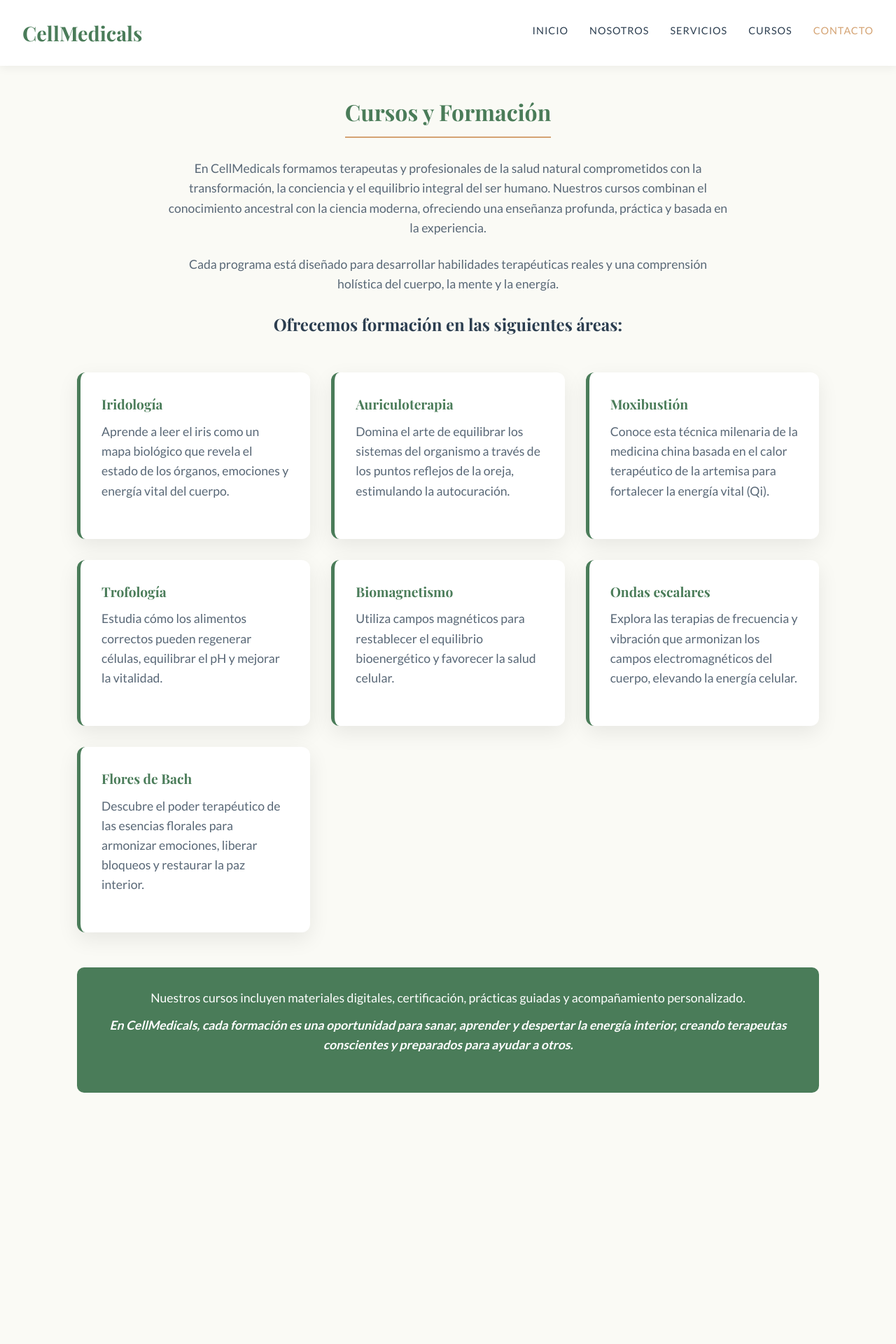
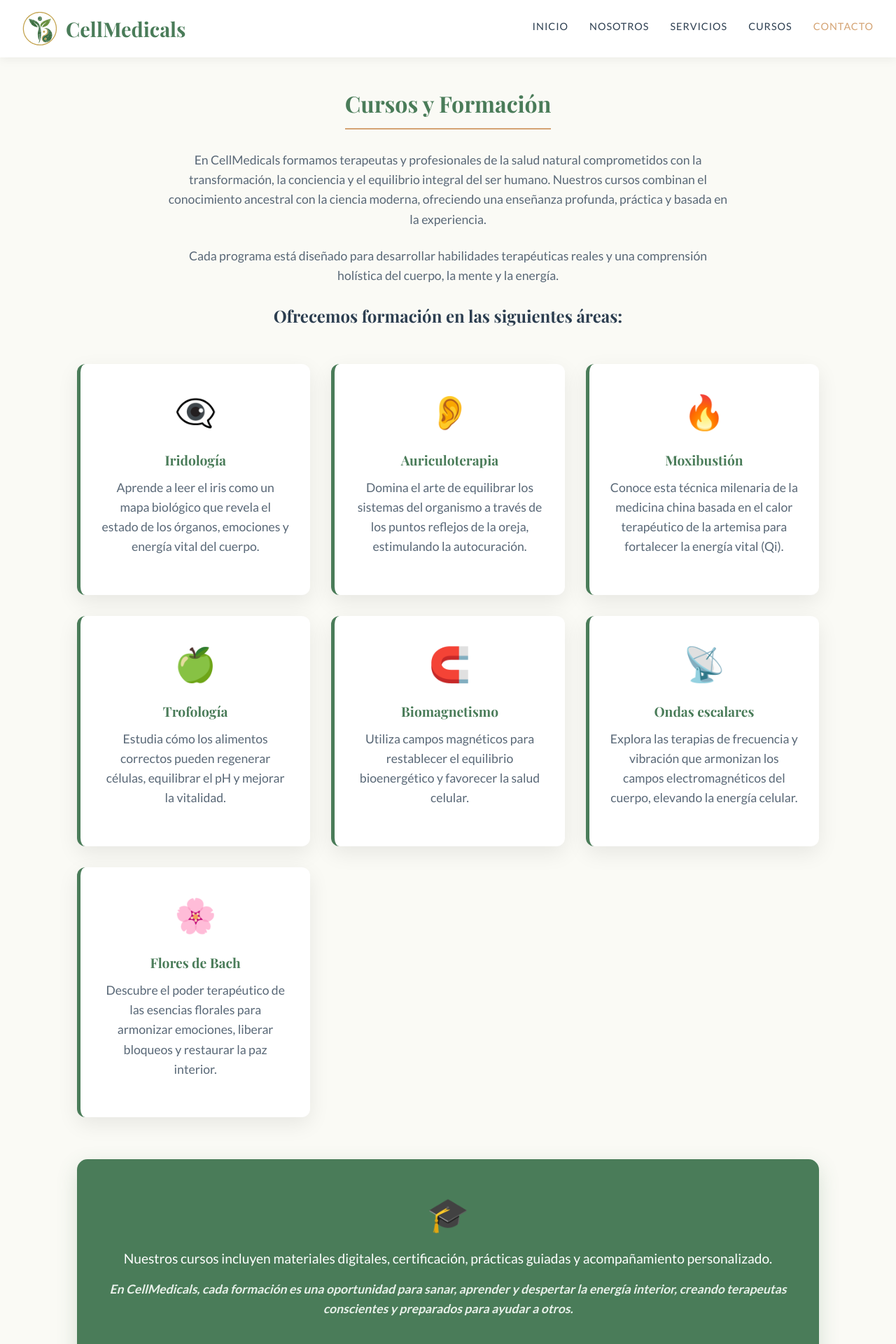
Before and after one commit to Admin-Cellmedicals/cmwebsite, a React (Create React App) app: page /cursos in a window 1280 px wide. Shown: the top 1920 px of the page at 70% size. Before the commit the page ends 1601 px from the top, so only its background shows below. Built offline with nearby package versions, Linux system fonts and the light colour scheme.

Commit message:
Logo arreglado y optimizado, adicional a modificación de todo el tema de diseño

```diff
--- a/src/App.js
+++ b/src/App.js
@@ -10,12 +10,29 @@ import Servicios from './components/Servicios';
 import Cursos from './components/Cursos';
 
 // --- Página de Inicio (Home) ---
-// Esta es la portada nueva. Ya no dice "En construcción", sino que da la bienvenida.
 const Home = () => {
   return (
-    <div style={{ textAlign: 'center', padding: '80px 20px', maxWidth: '900px', margin: '0 auto' }}>
-      <h1 style={{fontSize: '3rem', marginBottom: '20px', color: '#4A7C59'}}>Bienvenido a CellMedicals</h1>
-      <p style={{fontSize: '1.3rem', color: '#586776', lineHeight: '1.8', marginBottom: '40px'}}>
+    <div style={{ textAlign: 'center', padding: '40px 20px', maxWidth: '1000px', margin: '0 auto' }}>
+
+      {/* --- IMAGEN HERO HOME --- */}
+      <img
+        src="https://images.unsplash.com/photo-1518531933037-91b2f5f229cc?auto=format&fit=crop&q=80&w=1200"
+        alt="Naturaleza y Bienestar"
+        style={{
+          width: '100%',
+          height: '350px', // Altura ideal para una portada
+          objectFit: 'cover', // Asegura que la foto no se estire ni deforme
+          borderRadius: '20px', // Bordes redondeados elegantes
+          boxShadow: '0 15px 30px rgba(74, 124, 89, 0.15)', // Sombra verde muy suave
+          marginBottom: '40px'
+        }}
+      />
+
+      <h1 style={{fontSize: '3rem', marginBottom: '20px', color: '#4A7C59', fontFamily: '"Playfair Display", serif'}}>
+        Bienvenido a CellMedicals
+      </h1>
+
+      <p style={{fontSize: '1.3rem', color: '#586776', lineHeight: '1.8', marginBottom: '40px', maxWidth: '800px', margin: '0 auto 40px auto'}}>
         Restauramos el equilibrio natural del cuerpo combinando sabiduría ancestral y medicina moderna para devolverle su energía vital.
       </p>
 
@@ -28,17 +45,69 @@ const Home = () => {
   );
 };
 
-// --- Página de Contacto Simple ---
+// --- Página de Contacto MEJORADA ---
 const Contacto = () => (
-    <div className="page-container" style={{textAlign: 'center'}}>
+    <div className="page-container" style={{textAlign: 'center', maxWidth: '800px', margin: '0 auto'}}>
         <h2>Contacto</h2>
-        <p>Estamos listos para acompañarte en tu proceso de sanación.</p>
-        <p style={{marginTop: '20px', fontSize: '1.2rem'}}>
-            Escríbenos a: <br/>
-            <a href="mailto:contacto@cellmedicals.com" style={{color: '#4A7C59', fontWeight: 'bold', textDecoration: 'none'}}>
-                contacto@cellmedicals.com
-            </a>
-        </p>
+
+        {/* --- NUEVA IMAGEN DE CABECERA CONTACTO --- */}
+        <div style={{
+            marginBottom: '30px',
+            borderRadius: '15px',
+            overflow: 'hidden', // Para que la imagen respete las esquinas redondeadas
+            boxShadow: '0 10px 25px rgba(0,0,0,0.1)'
+        }}>
+            <img
+                src="https://images.unsplash.com/photo-1488998427799-e3362cec87c3?q=80&w=1170&auto=format&fit=crop"
+                alt="Agenda y planificación"
+                style={{
+                    width: '100%',
+                    height: '300px',
+                    objectFit: 'cover',
+                    display: 'block' // <-- ¡ESTA LÍNEA SOLUCIONA EL PROBLEMA!
+                }}
+            />
+        </div>
+
+        {/* --- Tarjeta de Información de Contacto --- */}
+        <div style={{
+            backgroundColor: 'white',
+            padding: '50px 30px',
+            borderRadius: '15px',
+            border: '1px solid #E9F1EA' // Un borde sutil con el color secundario
+        }}>
+            <p style={{fontSize: '1.3rem', marginBottom: '30px', color: '#586776', lineHeight: '1.6'}}>
+                Estamos listos para acompañarte en tu proceso de sanación y responder todas tus dudas para encontrar el mejor camino para ti.
+            </p>
+
+            {/* Separador visual */}
+            <hr style={{border: '0', borderTop: '1px solid #eee', margin: '30px auto', maxWidth: '60%'}} />
+
+            <p style={{fontSize: '1.1rem', color: '#586776', marginBottom: '15px'}}>
+                Escríbenos directamente para agendar tu cita:
+            </p>
+
+            {/* Enlace de correo destacado con efecto hover */}
+            <p style={{marginTop: '10px', fontSize: '1.5rem'}}>
+                <a href="mailto:contacto@cellmedicals.com"
+                   style={{
+                       color: '#4A7C59',
+                       fontWeight: 'bold',
+                       textDecoration: 'none',
+                       display: 'flex',
+                       alignItems: 'center',
+                       justifyContent: 'center',
+                       gap: '10px',
+                       transition: 'transform 0.2s',
+                       display: 'inline-flex'
+                   }}
+                   onMouseOver={(e) => e.currentTarget.style.transform = 'scale(1.05)'}
+                   onMouseOut={(e) => e.currentTarget.style.transform = 'scale(1)'}
+                >
+                    <span style={{fontSize: '2rem'}}>✉️</span> contacto@cellmedicals.com
+                </a>
+            </p>
+        </div>
     </div>
 );
 
@@ -48,7 +117,6 @@ function App() {
     <Router>
       <Navbar />
       <Routes>
-        {/* Aquí definimos las rutas usando los archivos nuevos */}
         <Route path="/" element={<Home />} />
         <Route path="/nosotros" element={<SobreNosotros />} />
         <Route path="/servicios" element={<Servicios />} />
--- a/src/components/Cursos.js
+++ b/src/components/Cursos.js
@@ -1,6 +1,13 @@
 import React from 'react';
 
 const Cursos = () => {
+  // Estilo para los iconos (igual que en Servicios para mantener consistencia)
+  const iconStyle = {
+    fontSize: '3rem',
+    marginBottom: '15px',
+    display: 'block'
+  };
+
   return (
     <div className="page-container">
       <div style={{textAlign: 'center', maxWidth: '800px', margin: '0 auto 50px auto'}}>
@@ -17,46 +24,58 @@ const Cursos = () => {
 
       <div className="course-list">
 
-        <div className="card">
+        <div className="card" style={{textAlign: 'center'}}>
+          <span style={iconStyle}>👁️‍🗨️</span>
           <strong>Iridología</strong>
           <p>Aprende a leer el iris como un mapa biológico que revela el estado de los órganos, emociones y energía vital del cuerpo.</p>
         </div>
 
-        <div className="card">
+        <div className="card" style={{textAlign: 'center'}}>
+          <span style={iconStyle}>👂</span>
           <strong>Auriculoterapia</strong>
           <p>Domina el arte de equilibrar los sistemas del organismo a través de los puntos reflejos de la oreja, estimulando la autocuración.</p>
         </div>
 
-        <div className="card">
+        <div className="card" style={{textAlign: 'center'}}>
+          <span style={iconStyle}>🔥</span>
           <strong>Moxibustión</strong>
           <p>Conoce esta técnica milenaria de la medicina china basada en el calor terapéutico de la artemisa para fortalecer la energía vital (Qi).</p>
         </div>
 
-        <div className="card">
+        <div className="card" style={{textAlign: 'center'}}>
+          <span style={iconStyle}>🍏</span>
           <strong>Trofología</strong>
           <p>Estudia cómo los alimentos correctos pueden regenerar células, equilibrar el pH y mejorar la vitalidad.</p>
         </div>
 
-        <div className="card">
+        <div className="card" style={{textAlign: 'center'}}>
+          <span style={iconStyle}>🧲</span>
           <strong>Biomagnetismo</strong>
           <p>Utiliza campos magnéticos para restablecer el equilibrio bioenergético y favorecer la salud celular.</p>
         </div>
 
-        <div className="card">
+        <div className="card" style={{textAlign: 'center'}}>
+          <span style={iconStyle}>📡</span>
           <strong>Ondas escalares</strong>
           <p>Explora las terapias de frecuencia y vibración que armonizan los campos electromagnéticos del cuerpo, elevando la energía celular.</p>
         </div>
 
-        <div className="card">
+        <div className="card" style={{textAlign: 'center'}}>
+          <span style={iconStyle}>🌸</span>
           <strong>Flores de Bach</strong>
           <p>Descubre el poder terapéutico de las esencias florales para armonizar emociones, liberar bloqueos y restaurar la paz interior.</p>
         </div>
 
       </div>
 
-      <div style={{backgroundColor: '#4A7C59', color: 'white', padding: '30px', borderRadius: '10px', marginTop: '50px', textAlign: 'center'}}>
-        <p style={{color: 'white', marginBottom: '10px'}}>Nuestros cursos incluyen materiales digitales, certificación, prácticas guiadas y acompañamiento personalizado.</p>
-        <p style={{color: 'white', fontStyle: 'italic', fontWeight: 'bold'}}>En CellMedicals, cada formación es una oportunidad para sanar, aprender y despertar la energía interior, creando terapeutas conscientes y preparados para ayudar a otros.</p>
+      <div style={{backgroundColor: '#4A7C59', color: 'white', padding: '40px', borderRadius: '15px', marginTop: '60px', textAlign: 'center', boxShadow: '0 10px 30px rgba(74, 124, 89, 0.2)'}}>
+        <span style={{fontSize: '3rem', display: 'block', marginBottom: '10px'}}>🎓</span>
+        <p style={{color: 'white', marginBottom: '15px', fontSize: '1.2rem'}}>
+            Nuestros cursos incluyen materiales digitales, certificación, prácticas guiadas y acompañamiento personalizado.
+        </p>
+        <p style={{color: '#E9F1EA', fontStyle: 'italic', fontWeight: 'bold'}}>
+            En CellMedicals, cada formación es una oportunidad para sanar, aprender y despertar la energía interior, creando terapeutas conscientes y preparados para ayudar a otros.
+        </p>
       </div>
     </div>
   );
--- a/src/components/Navbar.js
+++ b/src/components/Navbar.js
@@ -1,6 +1,8 @@
 import React from 'react';
 import { Link } from 'react-router-dom';
 import '../App.css';
+// Importamos el logo (Asegúrate de haber limpiado el archivo SVG)
+import logo from '../assets/logo.svg';
 
 function Navbar() {
   const styles = {
@@ -8,24 +10,36 @@ function Navbar() {
       display: 'flex',
       justifyContent: 'space-between',
       alignItems: 'center',
-      padding: '1.5rem 2rem',
+      padding: '1rem 2rem',
       backgroundColor: '#fff',
       boxShadow: '0 4px 12px rgba(0,0,0,0.05)',
       position: 'sticky',
       top: 0,
       zIndex: 1000
     },
-    logo: {
+    brandContainer: {
+      display: 'flex',
+      alignItems: 'center',
+      gap: '12px',
+      textDecoration: 'none'
+    },
+    logoImg: {
+      height: '50px',
+      width: 'auto'
+    },
+    brandText: {
       fontSize: '1.8rem',
       fontWeight: '700',
       color: '#4A7C59',
-      textDecoration: 'none',
-      fontFamily: '"Playfair Display", serif'
+      fontFamily: '"Playfair Display", serif',
+      lineHeight: 1
     },
     menu: {
       display: 'flex',
       gap: '30px',
-      listStyle: 'none'
+      listStyle: 'none',
+      margin: 0,
+      padding: 0
     },
     link: {
       textDecoration: 'none',
@@ -34,13 +48,17 @@ function Navbar() {
       transition: 'color 0.3s',
       textTransform: 'uppercase',
       letterSpacing: '1px',
-      fontSize: '0.9rem' // Dejamos solo este, borramos el repetido
+      fontSize: '0.9rem'
     }
   };
 
   return (
     <nav style={styles.nav}>
-      <Link to="/" style={styles.logo}>CellMedicals</Link>
+      {/* Enlace al Home que contiene Logo + Texto */}
+      <Link to="/" style={styles.brandContainer}>
+        <img src={logo} alt="Logo CellMedicals" style={styles.logoImg} />
+        <span style={styles.brandText}>CellMedicals</span>
+      </Link>
 
       <ul style={styles.menu}>
         <li><Link to="/" style={styles.link}>Inicio</Link></li>
--- a/src/components/Servicios.js
+++ b/src/components/Servicios.js
@@ -1,6 +1,13 @@
 import React from 'react';
 
 const Servicios = () => {
+  // Estilo para los iconos de las tarjetas
+  const iconStyle = {
+    fontSize: '3rem', // Tamaño grande
+    marginBottom: '15px',
+    display: 'block'
+  };
+
   return (
     <div className="page-container">
       <div style={{textAlign: 'center', maxWidth: '800px', margin: '0 auto 50px auto'}}>
@@ -15,52 +22,61 @@ const Servicios = () => {
 
       <div className="service-list">
 
-        <div className="card">
+        <div className="card" style={{textAlign: 'center'}}>
+          <span style={iconStyle}>👁️</span>
           <strong>Iridología</strong>
           <p>Analizamos el iris para identificar desequilibrios internos, deficiencias o sobrecargas orgánicas, orientando tratamientos personalizados.</p>
         </div>
 
-        <div className="card">
+        <div className="card" style={{textAlign: 'center'}}>
+          <span style={iconStyle}>🥗</span>
           <strong>Trofología</strong>
           <p>Enseñamos cómo combinar los alimentos de forma correcta para regenerar células, equilibrar el pH y potenciar la energía vital.</p>
         </div>
 
-        <div className="card">
+        <div className="card" style={{textAlign: 'center'}}>
+          <span style={iconStyle}>👂</span>
           <strong>Auriculoterapia</strong>
           <p>Estimulamos puntos reflejos en la oreja para equilibrar órganos, emociones y sistemas corporales, ayudando en el control del dolor, ansiedad y peso corporal.</p>
         </div>
 
-        <div className="card">
+        <div className="card" style={{textAlign: 'center'}}>
+          <span style={iconStyle}>💆‍♂️</span>
           <strong>Terapia quiropráctica</strong>
           <p>Corregimos desalineaciones vertebrales y bloqueos energéticos que afectan al sistema nervioso y al flujo vital.</p>
         </div>
 
-        <div className="card">
+        <div className="card" style={{textAlign: 'center'}}>
+          <span style={iconStyle}>☯️</span>
           <strong>Medicina China Tradicional</strong>
           <p>Aplicamos principios milenarios que incluyen:</p>
-          <ul className="bullet-list">
+          <ul className="bullet-list" style={{textAlign: 'left'}}>
             <li><strong>Acupuntura:</strong> para armonizar la energía vital o Qi a través de puntos específicos.</li>
             <li><strong>Moxibustión:</strong> mediante calor terapéutico que activa la circulación energética.</li>
             <li><strong>Digitopresión y Shiatsu:</strong> técnicas manuales que liberan tensiones y estimulan el flujo natural de energía.</li>
           </ul>
         </div>
 
-        <div className="card">
+        <div className="card" style={{textAlign: 'center'}}>
+          <span style={iconStyle}>🌿</span>
           <strong>Medicina Homeostática</strong>
           <p>Utilizamos terapias biológicas y naturales para ayudar al cuerpo a recuperar su equilibrio interno y funcional.</p>
         </div>
 
-        <div className="card">
+        <div className="card" style={{textAlign: 'center'}}>
+          <span style={iconStyle}>🏺</span>
           <strong>Terapia de Ventosas (Cupping)</strong>
           <p>Promovemos la desintoxicación y la circulación sanguínea mediante succión controlada.</p>
         </div>
 
-        <div className="card">
+        <div className="card" style={{textAlign: 'center'}}>
+          <span style={iconStyle}>🧲</span>
           <strong>Terapia con Imanes (Biomagnetismo)</strong>
           <p>Equilibramos los campos magnéticos del cuerpo para neutralizar desequilibrios y mejorar la salud celular.</p>
         </div>
 
-        <div className="card">
+        <div className="card" style={{textAlign: 'center'}}>
+          <span style={iconStyle}>✨</span>
           <strong>Terapias energéticas y vibracionales</strong>
           <p>Aplicamos frecuencias naturales, aromaterapia y esencias florales que armonizan cuerpo, mente y espíritu.</p>
         </div>
```
Also changed, not shown: src/components/SobreNosotros.js (+24 -3 lines), src/assets/logo.svg (added), src/logo.svg (deleted).
